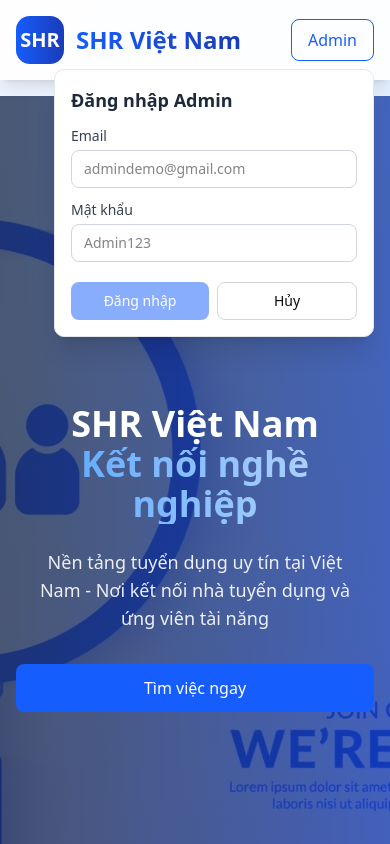
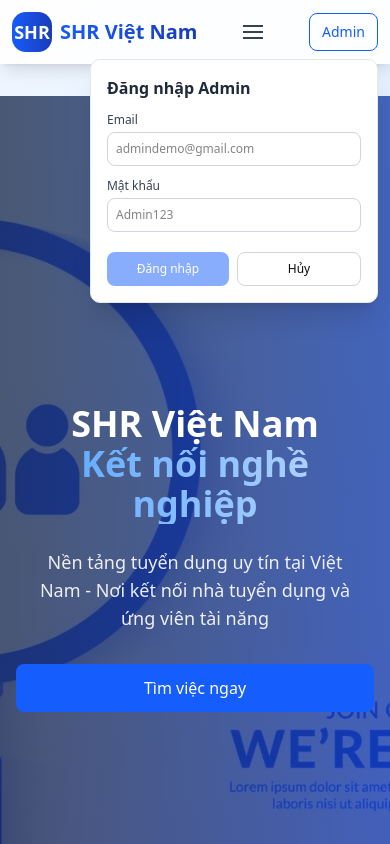
Before and after one commit to monitor001/webtuyendung, a React (Vite) app: page / in a window 390 px wide. Both pictures are taken after a click on the button "Admin". Built offline with nearby package versions, Linux system fonts and the light colour scheme.

Commit message:
Optimize header for mobile and update page title to SHR Việt Nam

```diff
--- a/index.html
+++ b/index.html
@@ -4,7 +4,7 @@
     <meta charset="UTF-8" />
     <link rel="icon" type="image/x-icon" href="/favicon.ico" />
     <meta name="viewport" content="width=device-width, initial-scale=1.0" />
-    <title>JobConnect Vietnam - Nền tảng tuyển dụng hàng đầu Việt Nam</title>
+    <title>SHR Việt Nam - Nền tảng tuyển dụng uy tín tại Việt Nam</title>
   </head>
   <body>
     <div id="root"></div>
--- a/src/App.jsx
+++ b/src/App.jsx
@@ -1170,25 +1170,25 @@ function App() {
       <div className="pt-24">
       {/* Header */}
       <header className="bg-white/90 backdrop-blur-md shadow-lg fixed top-0 left-0 right-0 z-50">
-        <div className="container mx-auto px-4 py-4">
+        <div className="container mx-auto px-3 sm:px-4 py-3 sm:py-4">
           <div className="flex items-center justify-between">
-            <div className="flex items-center space-x-3">
-              <div className="w-12 h-12 bg-gradient-to-r from-blue-600 to-blue-800 rounded-xl flex items-center justify-center hover:scale-110 transition-transform duration-300">
-                <span className="text-white text-xl font-bold">SHR</span>
+            <div className="flex items-center space-x-2 sm:space-x-3">
+              <div className="w-10 h-10 sm:w-12 sm:h-12 bg-gradient-to-r from-blue-600 to-blue-800 rounded-xl flex items-center justify-center hover:scale-110 transition-transform duration-300">
+                <span className="text-white text-lg sm:text-xl font-bold">SHR</span>
               </div>
-              <h1 className="text-2xl sm:text-3xl font-extrabold bg-gradient-to-r from-blue-600 to-blue-800 bg-clip-text text-transparent hover:scale-105 transition-transform duration-300">
+              <h1 className="text-xl sm:text-2xl md:text-3xl font-extrabold bg-gradient-to-r from-blue-600 to-blue-800 bg-clip-text text-transparent hover:scale-105 transition-transform duration-300">
                 SHR Việt Nam
               </h1>
             </div>
 
-            <nav className="hidden md:flex space-x-10">
+            <nav className="hidden md:flex space-x-6 lg:space-x-10">
               <button
                 onClick={() => {
                   setCurrentPage('home');
                   setActiveSection('home');
                   document.getElementById('home').scrollIntoView({ behavior: 'smooth' });
                 }}
-                className={`text-lg font-semibold px-4 py-2 rounded-lg transition-all duration-300 hover:scale-105 ${
+                className={`text-base lg:text-lg font-semibold px-3 lg:px-4 py-2 rounded-lg transition-all duration-300 hover:scale-105 ${
                   currentPage === 'home' && activeSection === 'home'
                     ? 'text-blue-600 bg-blue-50 shadow-md'
                     : 'text-gray-700 hover:text-blue-600 hover:bg-blue-50'
@@ -1202,7 +1202,7 @@ function App() {
                   setActiveSection('about');
                   document.getElementById('about').scrollIntoView({ behavior: 'smooth' });
                 }}
-                className={`text-lg font-semibold px-4 py-2 rounded-lg transition-all duration-300 hover:scale-105 ${
+                className={`text-base lg:text-lg font-semibold px-3 lg:px-4 py-2 rounded-lg transition-all duration-300 hover:scale-105 ${
                   currentPage === 'home' && activeSection === 'about'
                     ? 'text-blue-600 bg-blue-50 shadow-md'
                     : 'text-gray-700 hover:text-blue-600 hover:bg-blue-50'
@@ -1216,7 +1216,7 @@ function App() {
                   setActiveSection('achievements');
                   document.getElementById('achievements').scrollIntoView({ behavior: 'smooth' });
                 }}
-                className={`text-lg font-semibold px-4 py-2 rounded-lg transition-all duration-300 hover:scale-105 ${
+                className={`text-base lg:text-lg font-semibold px-3 lg:px-4 py-2 rounded-lg transition-all duration-300 hover:scale-105 ${
                   currentPage === 'home' && activeSection === 'achievements'
                     ? 'text-blue-600 bg-blue-50 shadow-md'
                     : 'text-gray-700 hover:text-blue-600 hover:bg-blue-50'
@@ -1230,7 +1230,7 @@ function App() {
                   setActiveSection('contact');
                   document.getElementById('contact').scrollIntoView({ behavior: 'smooth' });
                 }}
-                className={`text-lg font-semibold px-4 py-2 rounded-lg transition-all duration-300 hover:scale-105 ${
+                className={`text-base lg:text-lg font-semibold px-3 lg:px-4 py-2 rounded-lg transition-all duration-300 hover:scale-105 ${
                   currentPage === 'home' && activeSection === 'contact'
                     ? 'text-white bg-blue-600 shadow-md'
                     : 'text-gray-700 hover:text-blue-600 hover:bg-blue-50'
@@ -1240,7 +1240,7 @@ function App() {
               </button>
               <button
                 onClick={() => setCurrentPage('jobs')}
-                className={`text-lg font-semibold px-4 py-2 rounded-lg transition-all duration-300 hover:scale-105 ${
+                className={`text-base lg:text-lg font-semibold px-3 lg:px-4 py-2 rounded-lg transition-all duration-300 hover:scale-105 ${
                   currentPage === 'jobs'
                     ? 'text-blue-600 bg-blue-50 shadow-md'
                     : 'text-gray-700 hover:text-blue-600 hover:bg-blue-50'
@@ -1248,9 +1248,21 @@ function App() {
               >
                 Việc làm
               </button>
-            </nav>
+                        </nav>
 
-            <div className="flex items-center space-x-4 relative">
+            {/* Mobile Menu Button */}
+            <button
+              onClick={() => setIsMenuOpen(!isMenuOpen)}
+              className="md:hidden p-2 rounded-lg hover:bg-gray-100 transition-colors"
+            >
+              <div className="w-6 h-6 flex flex-col justify-center items-center">
+                <span className={`block w-5 h-0.5 bg-gray-700 transition-all duration-300 ${isMenuOpen ? 'rotate-45 translate-y-1' : ''}`}></span>
+                <span className={`block w-5 h-0.5 bg-gray-700 transition-all duration-300 mt-1 ${isMenuOpen ? 'opacity-0' : ''}`}></span>
+                <span className={`block w-5 h-0.5 bg-gray-700 transition-all duration-300 mt-1 ${isMenuOpen ? '-rotate-45 -translate-y-1' : ''}`}></span>
+              </div>
+            </button>
+
+            <div className="flex items-center space-x-2 sm:space-x-4 relative">
               {!isAdmin ? (
                 <div className="relative admin-login-container">
                   <button
@@ -1262,15 +1274,15 @@ function App() {
                         setLoginError('')
                       }
                     }}
-                    className="px-4 py-2 border border-blue-600 text-blue-600 rounded-md hover:bg-blue-50 transition-colors"
+                    className="px-3 sm:px-4 py-2 border border-blue-600 text-blue-600 rounded-md hover:bg-blue-50 transition-colors text-sm sm:text-base"
                   >
                     Admin
                   </button>
 
                   {/* Admin Login Form - Hiển thị phía dưới button */}
                   {showAdminLogin && (
-                    <div className="absolute top-full right-0 mt-2 bg-white border border-gray-200 rounded-lg shadow-xl p-4 w-80 z-50">
-                      <h3 className="text-lg font-semibold mb-3 text-gray-800">Đăng nhập Admin</h3>
+                    <div className="absolute top-full right-0 mt-2 bg-white border border-gray-200 rounded-lg shadow-xl p-4 w-72 sm:w-80 z-50">
+                      <h3 className="text-base sm:text-lg font-semibold mb-3 text-gray-800">Đăng nhập Admin</h3>
 
                       {loginError && (
                         <div className="mb-3 p-2 bg-red-100 border border-red-300 text-red-700 rounded text-sm">
@@ -1280,7 +1292,7 @@ function App() {
 
                       <div className="space-y-3">
                         <div>
-                          <label className="block text-sm font-medium text-gray-700 mb-1">
+                          <label className="block text-xs sm:text-sm font-medium text-gray-700 mb-1">
                             Email
                           </label>
                           <input
@@ -1288,12 +1300,12 @@ function App() {
                             placeholder="admindemo@gmail.com"
                             value={adminEmail}
                             onChange={(e) => setAdminEmail(e.target.value)}
-                            className="w-full px-3 py-2 border border-gray-300 rounded-md focus:ring-2 focus:ring-blue-500 focus:border-transparent text-sm"
+                            className="w-full px-2 sm:px-3 py-2 border border-gray-300 rounded-md focus:ring-2 focus:ring-blue-500 focus:border-transparent text-xs sm:text-sm"
                           />
                         </div>
 
                         <div>
-                          <label className="block text-sm font-medium text-gray-700 mb-1">
+                          <label className="block text-xs sm:text-sm font-medium text-gray-700 mb-1">
                             Mật khẩu
                           </label>
                           <input
@@ -1301,7 +1313,7 @@ function App() {
                             placeholder="Admin123"
                             value={adminPassword}
                             onChange={(e) => setAdminPassword(e.target.value)}
-                            className="w-full px-3 py-2 border border-gray-300 rounded-md focus:ring-2 focus:ring-blue-500 focus:border-transparent text-sm"
+                            className="w-full px-2 sm:px-3 py-2 border border-gray-300 rounded-md focus:ring-2 focus:ring-blue-500 focus:border-transparent text-xs sm:text-sm"
                           />
                         </div>
 
@@ -1309,13 +1321,13 @@ function App() {
                           <button
                             onClick={handleAdminLogin}
                             disabled={loginLoading || !adminEmail || !adminPassword}
-                            className="flex-1 py-2 bg-blue-600 text-white rounded-md hover:bg-blue-700 transition-colors disabled:opacity-50 disabled:cursor-not-allowed text-sm"
+                            className="flex-1 py-2 bg-blue-600 text-white rounded-md hover:bg-blue-700 transition-colors disabled:opacity-50 disabled:cursor-not-allowed text-xs sm:text-sm"
                           >
                             {loginLoading ? 'Đang đăng nhập...' : 'Đăng nhập'}
                           </button>
                           <button
                             onClick={() => setShowAdminLogin(false)}
-                            className="flex-1 py-2 border border-gray-300 rounded-md hover:bg-gray-50 transition-colors text-sm"
+                            className="flex-1 py-2 border border-gray-300 rounded-md hover:bg-gray-50 transition-colors text-xs sm:text-sm"
                           >
                             Hủy
                           </button>
@@ -1327,7 +1339,7 @@ function App() {
               ) : (
                 <button
                   onClick={handleAdminLogout}
-                  className="px-4 py-2 border border-red-600 text-red-600 rounded-md hover:bg-red-50 transition-colors"
+                  className="px-3 sm:px-4 py-2 border border-red-600 text-red-600 rounded-md hover:bg-red-50 transition-colors text-sm sm:text-base"
                 >
                   Đăng xuất Admin
                 </button>
@@ -1338,7 +1350,7 @@ function App() {
           {/* Mobile Menu */}
           {isMenuOpen && (
             <div className="md:hidden mt-4 pb-4 border-t">
-              <nav className="flex flex-col space-y-3 pt-4">
+              <nav className="flex flex-col space-y-2 sm:space-y-3 pt-4">
                 <button
                   onClick={() => {
                     setCurrentPage('home');
@@ -1346,7 +1358,7 @@ function App() {
                     setIsMenuOpen(false);
                     document.getElementById('home').scrollIntoView({ behavior: 'smooth' });
                   }}
-                  className={`text-left text-lg font-semibold px-4 py-3 rounded-lg transition-all duration-300 hover:scale-105 ${
+                  className={`text-left text-base sm:text-lg font-semibold px-3 sm:px-4 py-2 sm:py-3 rounded-lg transition-all duration-300 hover:scale-105 ${
                     currentPage === 'home' && activeSection === 'home'
                       ? 'text-blue-600 bg-blue-50 shadow-md'
                       : 'text-gray-700 hover:text-blue-600 hover:bg-blue-50'
@@ -1361,7 +1373,7 @@ function App() {
                     setIsMenuOpen(false);
                     document.getElementById('about').scrollIntoView({ behavior: 'smooth' });
                   }}
-                  className={`text-left text-lg font-semibold px-4 py-3 rounded-lg transition-all duration-300 hover:scale-105 ${
+                  className={`text-left text-base sm:text-lg font-semibold px-3 sm:px-4 py-2 sm:py-3 rounded-lg transition-all duration-300 hover:scale-105 ${
                     currentPage === 'home' && activeSection === 'about'
                       ? 'text-blue-600 bg-blue-50 shadow-md'
                       : 'text-gray-700 hover:text-blue-600 hover:bg-blue-50'
@@ -1376,7 +1388,7 @@ function App() {
                     setIsMenuOpen(false);
                     document.getElementById('achievements').scrollIntoView({ behavior: 'smooth' });
                   }}
-                  className={`text-left text-lg font-semibold px-4 py-3 rounded-lg transition-all duration-300 hover:scale-105 ${
+                  className={`text-left text-base sm:text-lg font-semibold px-3 sm:px-4 py-2 sm:py-3 rounded-lg transition-all duration-300 hover:scale-105 ${
                     currentPage === 'home' && activeSection === 'achievements'
                       ? 'text-blue-600 bg-blue-50 shadow-md'
                       : 'text-gray-700 hover:text-blue-600 hover:bg-blue-50'
@@ -1391,7 +1403,7 @@ function App() {
                     setIsMenuOpen(false);
                     document.getElementById('contact').scrollIntoView({ behavior: 'smooth' });
                   }}
-                  className={`text-left text-lg font-semibold px-4 py-3 rounded-lg transition-all duration-300 hover:scale-105 ${
+                  className={`text-left text-base sm:text-lg font-semibold px-3 sm:px-4 py-2 sm:py-3 rounded-lg transition-all duration-300 hover:scale-105 ${
                     currentPage === 'home' && activeSection === 'contact'
                       ? 'text-white bg-blue-600 shadow-md'
                       : 'text-gray-700 hover:text-blue-600 hover:bg-blue-50'
@@ -1401,7 +1413,7 @@ function App() {
                 </button>
                 <button
                   onClick={() => {setCurrentPage('jobs'); setIsMenuOpen(false)}}
-                  className={`text-left text-lg font-semibold px-4 py-3 rounded-lg transition-all duration-300 hover:scale-105 ${
+                  className={`text-left text-base sm:text-lg font-semibold px-3 sm:px-4 py-2 sm:py-3 rounded-lg transition-all duration-300 hover:scale-105 ${
                     currentPage === 'jobs'
                       ? 'text-blue-600 bg-blue-50 shadow-md'
                       : 'text-gray-700 hover:text-blue-600 hover:bg-blue-50'
```
